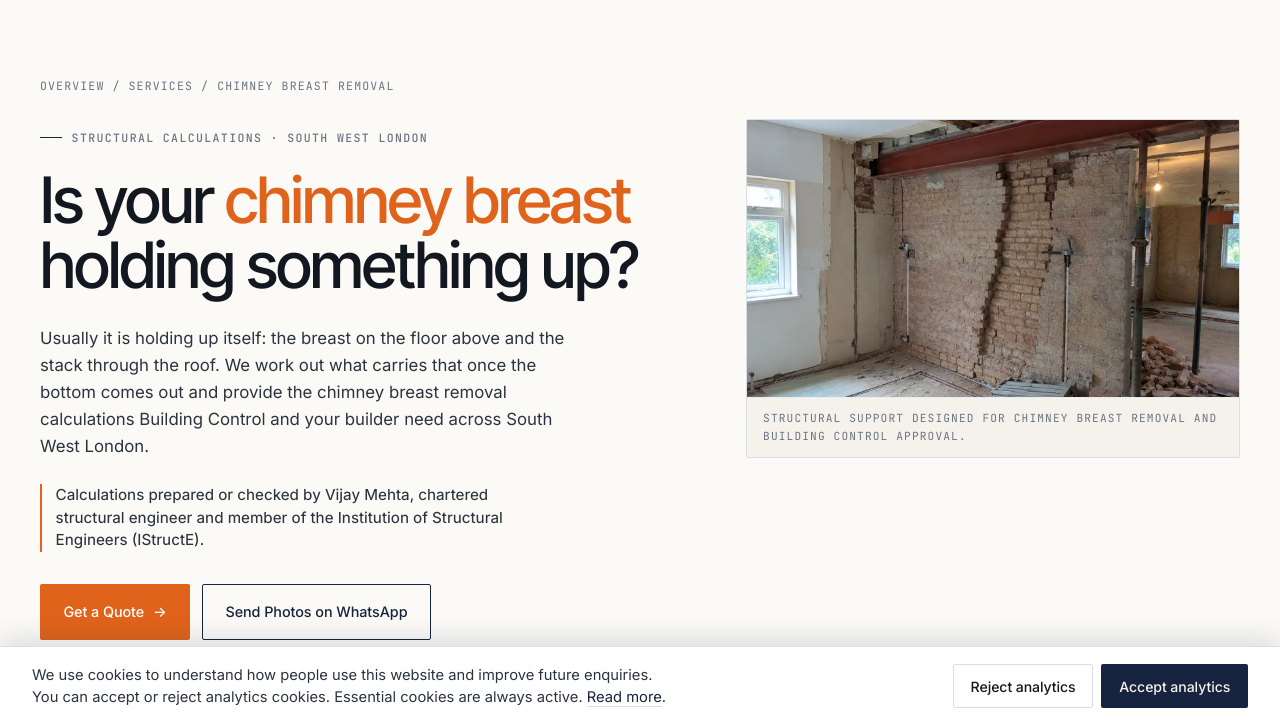
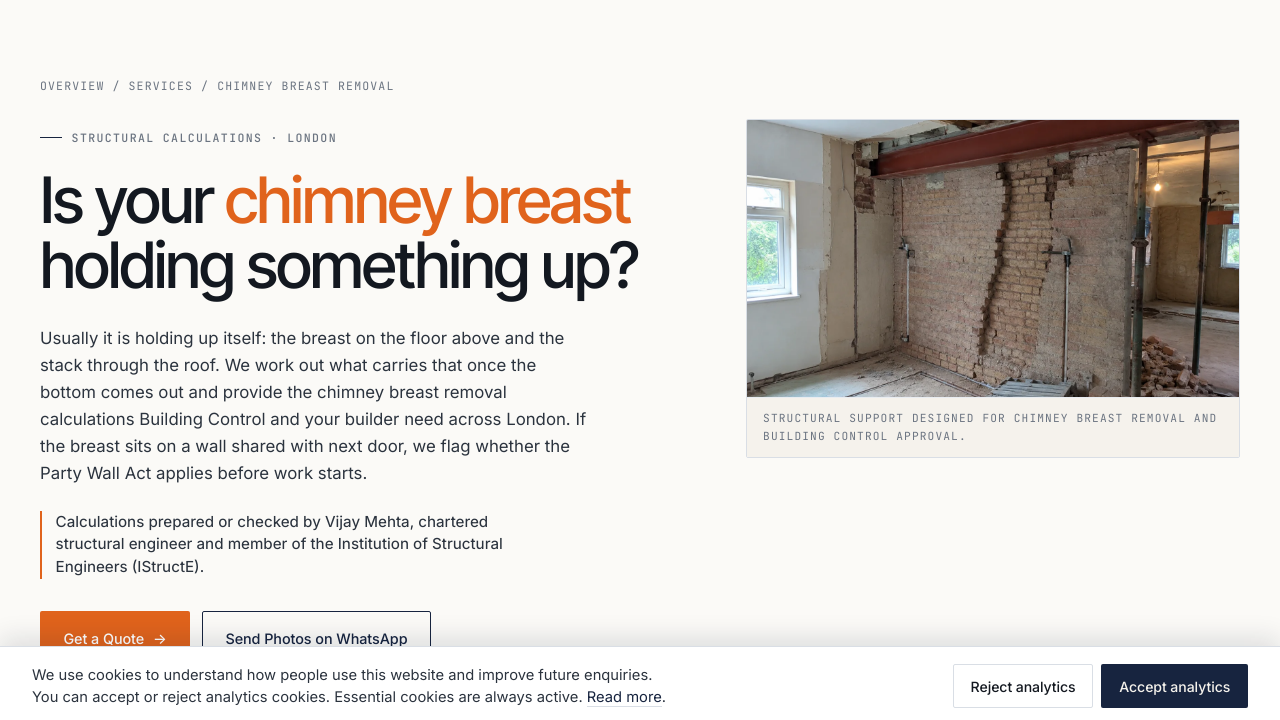
Before and after one commit to skhanbhai/structural-engineer-site, a plain HTML site: page chimney-breast-removal-structural-engineer-london.html in a window 1280 px wide. Shown: the part 74-794 px from the top of the page. Drawn offline with Linux system fonts and the light colour scheme.

Commit message:
Match the chimney hero to the London-wide ads and add a party wall line
The ads now target Greater London and the party wall searches are the ones
that convert, but the hero said South West London and only mentioned party
walls further down the page. The coverage qualifier stays in the trust strip.

Co-Authored-By: Claude Opus 5.5 <noreply@anthropic.com>

```diff
--- a/chimney-breast-removal-structural-engineer-london.html
+++ b/chimney-breast-removal-structural-engineer-london.html
@@ -131,12 +131,12 @@
 
         <div class="crack-hero-grid">
           <div class="crack-hero-content">
-            <span class="eyebrow">Structural calculations · South West London</span>
+            <span class="eyebrow">Structural calculations · London</span>
             <h1 style="margin-top: 1.25rem;">
               Is your <span class="accent">chimney breast</span> holding something up?
             </h1>
             <p class="lead">
-              Usually it is holding up itself: the breast on the floor above and the stack through the roof. We work out what carries that once the bottom comes out and provide the chimney breast removal calculations Building Control and your builder need across South West London.
+              Usually it is holding up itself: the breast on the floor above and the stack through the roof. We work out what carries that once the bottom comes out and provide the chimney breast removal calculations Building Control and your builder need across London. If the breast sits on a wall shared with next door, we flag whether the Party Wall Act applies before work starts.
             </p>
 
             <p class="hero-credibility">
```
